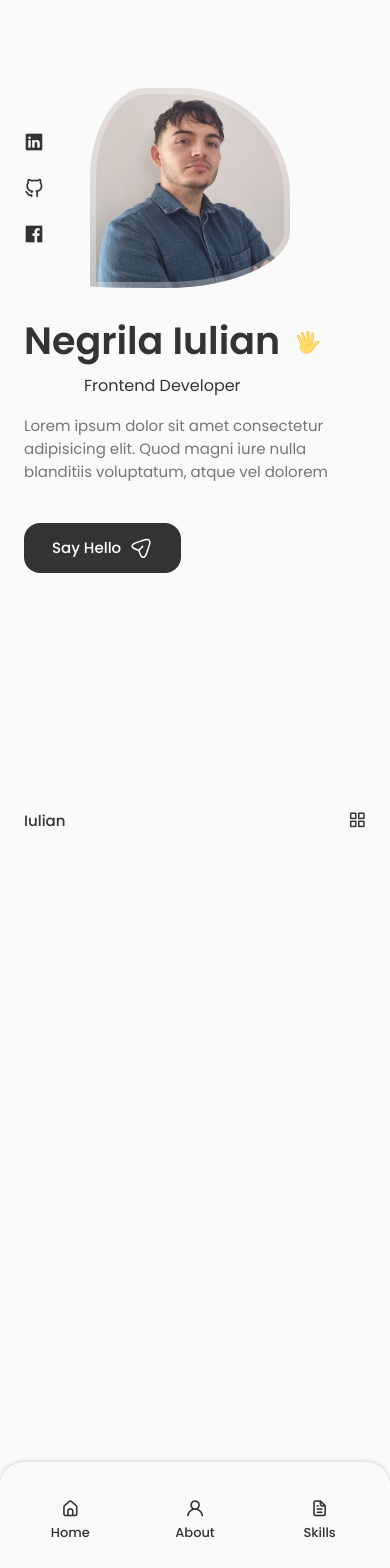
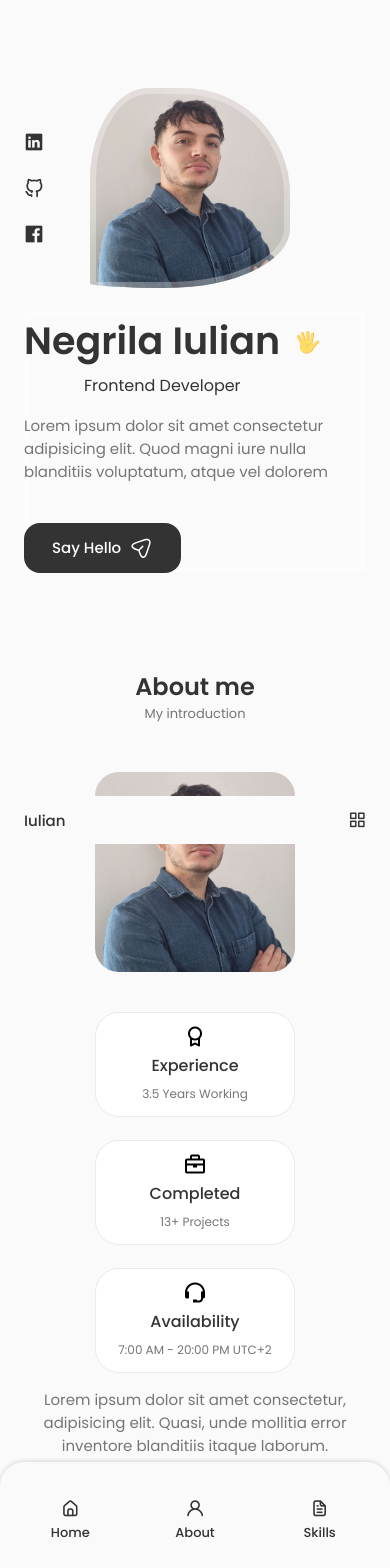
Before and after one commit to NegrilaIM/New-Portfolio, a React (Vite) app: page / in a window 390 px wide. Shown: the top 1568 px of the page. Before the commit the page ends 844 px from the top, so only its background shows below. Built offline with nearby package versions, Linux system fonts and the light colour scheme.

Commit message:
about section wyp

```diff
--- a/index.html
+++ b/index.html
@@ -4,6 +4,7 @@
     <meta charset="UTF-8" />
     <link rel="icon" type="image/svg+xml" href="/vite.svg" />
     <link rel="stylesheet" href="https://unicons.iconscout.com/release/v4.0.8/css/line.css">
+    <link href='https://unpkg.com/boxicons@2.1.4/css/boxicons.min.css' rel='stylesheet'>
     <meta name="viewport" content="width=device-width, initial-scale=1.0" />
     <title>Vite + React</title>
   </head>
--- a/package.json
+++ b/package.json
@@ -10,6 +10,7 @@
     "preview": "vite preview"
   },
   "dependencies": {
+    "boxicons": "^2.1.4",
     "react": "^18.2.0",
     "react-dom": "^18.2.0",
     "sass": "^1.69.5"
--- a/src/App.css
+++ b/src/App.css
@@ -192,6 +192,10 @@
   body {
     margin: 0 0 var(--header-height) 0;
   }
+  .home__content {
+    grid-template-columns: 0.5fr 3fr;
+    padding-top: 3.5rem;
+  }
 
   .section {
     padding: 2rem 0 4rem;
@@ -199,6 +203,14 @@
 
   .section__subtitle {
     margin-bottom: var(--mb-3);
+  }
+  .home__img {
+    order: initial;
+    justify-self: initial;
+  }
+  .home__data {
+    grid-column: 1/3;
+    box-shadow: inset 0 0 0 6px rgb(255 255 255 / 0.3);
   }
 }
 
--- a/src/App.jsx
+++ b/src/App.jsx
@@ -1,4 +1,5 @@
 import "./App.css";
+import About from "./Components/About/About";
 import Header from "./Components/Header/Header";
 import Home from "./Components/Home/Home";
 
@@ -11,6 +12,7 @@
       "
       >
         <Home />
+        <About />
       </main>
     </>
   );
--- /dev/null
+++ b/src/Components/About/About.jsx
@@ -0,0 +1,53 @@
+import "./About.scss";
+import Resume from "../../assets/John-Cv.pdf";
+import Info from "./Info";
+
+const About = () => {
+  return (
+    <section className="about section" id="about">
+      <h2 className="section__title">About me</h2>
+      <span className="section__subtitle">My introduction</span>
+      <div className="about__container container grid">
+        <div className="about__img"></div>
+        <div className="about__data">
+          <Info />
+          <p className="about__description">
+            Lorem ipsum dolor sit amet consectetur, adipisicing elit. Quasi,
+            unde mollitia error inventore blanditiis itaque laborum. Repellendus
+            itaque ullam alias eum labore a
+          </p>
+          <a download={Resume} href="" className="button button--flex">
+            Download CV
+            <svg
+              className="button__icon"
+              xmlns="http://www.w3.org/2000/svg"
+              width="24"
+              height="24"
+              viewBox="0 0 24 24"
+              fill="none"
+            >
+              <path
+                d="M15.25 22.7502H9.25C3.82 22.7502 1.5 20.4302 1.5 15.0002V9.00024C1.5 3.57024 3.82 1.25024 9.25 1.25024H14.25C14.66 1.25024 15 1.59024 15 2.00024C15 2.41024 14.66 2.75024 14.25 2.75024H9.25C4.64 2.75024 3 4.39024 3 9.00024V15.0002C3 19.6102 4.64 21.2502 9.25 21.2502H15.25C19.86 21.2502 21.5 19.6102 21.5 15.0002V10.0002C21.5 9.59024 21.84 9.25024 22.25 9.25024C22.66 9.25024 23 9.59024 23 10.0002V15.0002C23 20.4302 20.68 22.7502 15.25 22.7502Z"
+                fill="#fff"
+              ></path>
+              <path
+                d="M22.25 10.7502H18.25C14.83 10.7502 13.5 9.42023 13.5 6.00023V2.00023C13.5 1.70023 13.68 1.42023 13.96 1.31023C14.24 1.19023 14.56 1.26023 14.78 1.47023L22.78 9.47023C22.99 9.68023 23.06 10.0102 22.94 10.2902C22.82 10.5702 22.55 10.7502 22.25 10.7502ZM15 3.81023V6.00023C15 8.58023 15.67 9.25023 18.25 9.25023H20.44L15 3.81023Z"
+                fill="#fff"
+              ></path>
+              <path
+                d="M13.25 13.7502H7.25C6.84 13.7502 6.5 13.4102 6.5 13.0002C6.5 12.5902 6.84 12.2502 7.25 12.2502H13.25C13.66 12.2502 14 12.5902 14 13.0002C14 13.4102 13.66 13.7502 13.25 13.7502Z"
+                fill="#fff"
+              ></path>
+              <path
+                d="M11.25 17.7502H7.25C6.84 17.7502 6.5 17.4102 6.5 17.0002C6.5 16.5902 6.84 16.2502 7.25 16.2502H11.25C11.66 16.2502 12 16.5902 12 17.0002C12 17.4102 11.66 17.7502 11.25 17.7502Z"
+                fill="#fff"
+              ></path>
+            </svg>
+          </a>
+        </div>
+      </div>
+    </section>
+  );
+};
+
+export default About;
--- /dev/null
+++ b/src/Components/About/About.scss
@@ -0,0 +1,103 @@
+.about__container {
+  grid-template-columns: repeat(2, 1fr);
+  align-items: center;
+  column-gap: 4rem;
+  .about__img {
+    justify-self: center;
+    background: url(../../assets/profile.jpg);
+    background-repeat: no-repeat;
+    background-position: center;
+    background-size: cover;
+    width: 300px;
+    height: 500px;
+    border-radius: 1.5rem;
+  }
+  .about__info {
+    grid-template-columns: repeat(3, 140px);
+    gap: 0.5rem;
+    margin-bottom: var(--mb-2);
+  }
+  .about__icon {
+    font-size: 1.5rem;
+    color: black;
+  }
+  .about__box {
+    text-align: center;
+    padding: 1.25rem;
+    &:hover {
+      transition: 0.8s;
+      scale: 1.2;
+    }
+  }
+  .about__title {
+    padding-bottom: 0.2rem;
+    font-size: 16px;
+    font-weight: var(--font-medium);
+  }
+  .about__subtitle {
+    font-size: 12px;
+  }
+  .about__description {
+    margin-bottom: var(--mb-2);
+  }
+}
+/*=============== BREAKPOINTS ===============*/
+/* For large devices */
+@media screen and (max-width: 992px) {
+  .about__container {
+    grid-template-columns: 1fr;
+    row-gap: 2.5rem;
+    .about__img {
+      width: 200px;
+      height: 200px;
+    }
+    .about__box {
+      padding: 0.75rem 0.5rem;
+      background-color: white;
+      border-radius: 1.5rem;
+      border: 1px solid rgb(240, 233, 233);
+    }
+    .about__data {
+      text-align: center;
+    }
+    .about__info {
+      display: grid;
+      justify-content: center;
+    }
+    .about__description {
+      padding: 0 5rem;
+      margin-bottom: 2rem;
+    }
+  }
+}
+
+/* For medium devices */
+@media screen and (max-width: 768px) {
+  .about__container {
+    .about__description {
+      padding: 0;
+    }
+    .about__box {
+      margin-bottom: 15px;
+      border: 1px solid rgb(240, 233, 233);
+    }
+    .about__info {
+      display: flex;
+      flex-direction: column;
+      justify-content: center;
+      margin: 0 auto;
+      width: 200px;
+      &:hover {
+        transition: 0.8s;
+        scale: 1.2;
+      }
+    }
+  }
+}
+
+@media screen and (max-width: 576px) {
+}
+
+/* For small devices */
+@media screen and (max-width: 350px) {
+}
--- /dev/null
+++ b/src/Components/About/Info.jsx
@@ -0,0 +1,23 @@
+const Info = () => {
+  return (
+    <div className="about__info ">
+      <div className="about__box">
+        <i className="bx bx-award about__icon"></i>
+        <h3 className="about__title">Experience</h3>
+        <span className="about__subtitle">3.5 Years Working</span>
+      </div>
+      <div className="about__box">
+        <i className="bx bx-briefcase about__icon"></i>
+        <h3 className="about__title">Completed</h3>
+        <span className="about__subtitle"> 13+ Projects</span>
+      </div>
+      <div className="about__box">
+        <i className="bx bx-support about__icon"></i>
+        <h3 className="about__title">Availability</h3>
+        <span className="about__subtitle">7:00 AM - 20:00 PM UTC+2</span>
+      </div>
+    </div>
+  );
+};
+
+export default Info;
```
Also changed, not shown: 1 other file (tests, documents, lock files or other folders).
